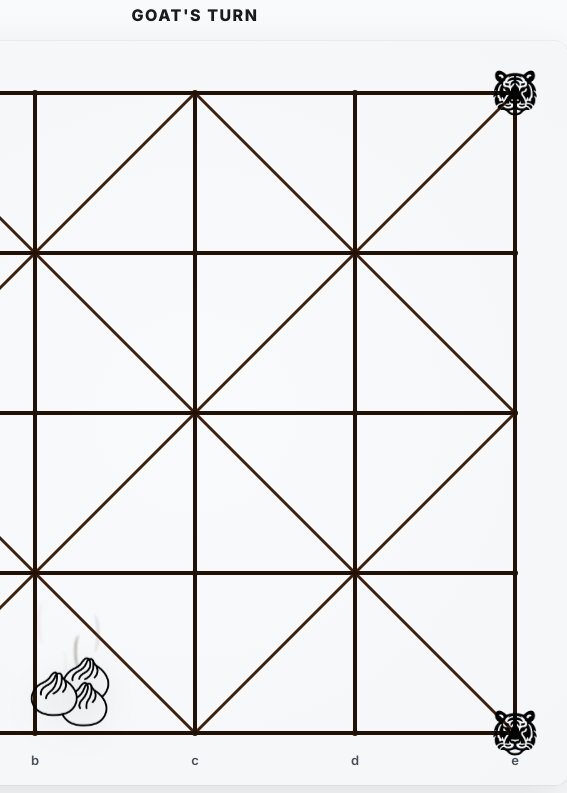
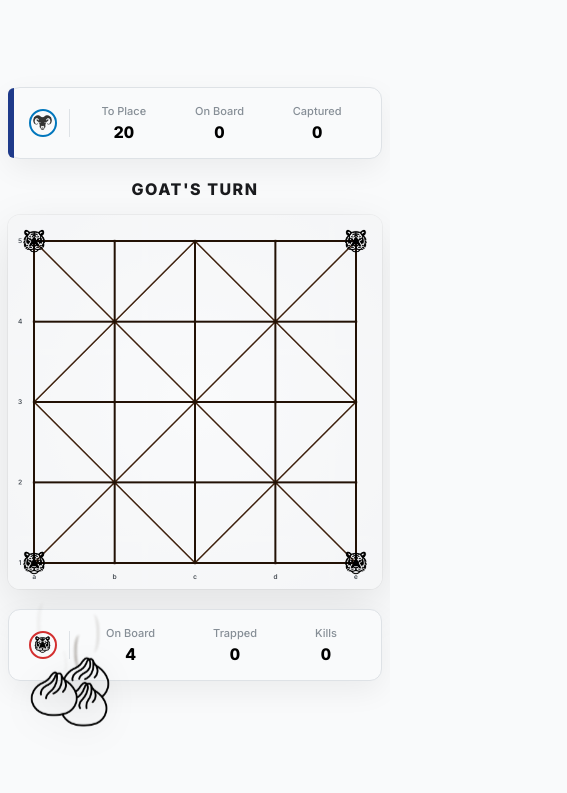
Before and after one commit to bishalzy/bagchal, a plain HTML site: page index.html in a window 390 px wide. Shown: the part 73-866 px from the top of the page, 567 px wide, since content can reach past the window. After the commit the page ends 844 px from the top, so only its background shows below. Drawn offline with Linux system fonts and the light colour scheme.

Commit message:
minor changes

```diff
--- a/script.js
+++ b/script.js
@@ -293,12 +293,21 @@ let drag = {
 };
 
 function getCanvasCoords(e) {
+    let clientX = e.clientX;
+    let clientY = e.clientY;
+    if (e.touches && e.touches.length > 0) {
+        clientX = e.touches[0].clientX;
+        clientY = e.touches[0].clientY;
+    } else if (e.changedTouches && e.changedTouches.length > 0) {
+        clientX = e.changedTouches[0].clientX;
+        clientY = e.changedTouches[0].clientY;
+    }
     const rect = canvas.getBoundingClientRect();
     const scaleX = canvas.width / rect.width;
     const scaleY = canvas.height / rect.height;
     return {
-        x: (e.clientX - rect.left) * scaleX,
-        y: (e.clientY - rect.top) * scaleY,
+        x: (clientX - rect.left) * scaleX,
+        y: (clientY - rect.top) * scaleY,
     };
 }
 
@@ -308,19 +317,17 @@ function isOwnPiece(pos) {
     return null;
 }
 
-canvas.addEventListener('mousedown', (e) => {
+function handleStart(e) {
     if (state.gameOver) return;
     const { x, y } = getCanvasCoords(e);
     const pos = posFromPixel(x, y);
 
-    // Placement phase: don't start drag, handle on mouseup as click
     if (state.turn === 'bakhra' && state.bakhrasPlaced < MAX_BAKHRA) {
         drag.startX = x; drag.startY = y;
         drag.moved = false;
         return;
     }
 
-    // Movement phase: check if clicking own piece to start drag
     if (pos) {
         const type = isOwnPiece(pos);
         if (type) {
@@ -335,7 +342,6 @@ canvas.addEventListener('mousedown', (e) => {
                 drag.startY = y;
                 drag.moved = false;
 
-                // Select the piece and show legal moves
                 state.selected = pos;
                 state.legalMoves = moves;
                 render();
@@ -343,26 +349,27 @@ canvas.addEventListener('mousedown', (e) => {
             }
         }
     }
-});
+}
 
-canvas.addEventListener('mousemove', (e) => {
+function handleMove(e) {
     const { x, y } = getCanvasCoords(e);
 
     if (drag.active) {
         drag.mouseX = x;
         drag.mouseY = y;
-        // Check if moved enough to count as drag vs click
         if (Math.hypot(x - drag.startX, y - drag.startY) > 5) {
             drag.moved = true;
         }
-        // Redraw board without the dragged piece, then draw it at mouse
         renderDragging();
         canvas.style.cursor = 'grabbing';
         return;
     }
 
-    // Cursor hints when not dragging
-    if (state.gameOver) { canvas.style.cursor = 'default'; return; }
+    if (state.gameOver || (e.type && e.type.startsWith('touch'))) {
+        canvas.style.cursor = 'default';
+        return;
+    }
+
     const hovered = posFromPixel(x, y);
     if (!hovered) { canvas.style.cursor = 'default'; return; }
 
@@ -375,19 +382,16 @@ canvas.addEventListener('mousemove', (e) => {
     } else {
         canvas.style.cursor = isOwnPiece(hovered) ? 'grab' : 'default';
     }
-});
+}
 
-canvas.addEventListener('mouseup', (e) => {
+function handleEnd(e) {
     if (state.gameOver) return;
     const { x, y } = getCanvasCoords(e);
 
-    // --- Drag release ---
     if (drag.active) {
         const wasDragged = drag.moved;
-        // Use forgiving DRAG_RADIUS if the piece was actually dragged, otherwise strict CLICK_RADIUS
         const dropPos = posFromPixel(x, y, wasDragged ? DRAG_RADIUS : CLICK_RADIUS);
 
-        // Reset drag state
         drag.active = false;
         const dragKey = drag.pieceKey;
         drag.pieceKey = null;
@@ -395,7 +399,6 @@ canvas.addEventListener('mouseup', (e) => {
         canvas.style.cursor = 'default';
 
         if (wasDragged && dropPos) {
-            // Try to move to drop position
             if (state.legalMoves.some(m => m.to === dropPos)) {
                 movePiece(dropPos);
                 render();
@@ -403,22 +406,17 @@ canvas.addEventListener('mouseup', (e) => {
             }
         }
 
-        // Invalid drop or click — keep selection, snap back
         render();
         return;
     }
 
-    // --- Click handling (non-drag) ---
     const pos = posFromPixel(x, y, CLICK_RADIUS);
     if (!pos) return;
     let acted = false;
 
-    // Placement phase
     if (state.turn === 'bakhra' && state.bakhrasPlaced < MAX_BAKHRA) {
         acted = placeGoat(pos);
-    }
-    // Movement phase click (select or move)
-    else {
+    } else {
         if (state.selected) {
             if (state.legalMoves.some(m => m.to === pos)) {
                 acted = movePiece(pos);
@@ -435,9 +433,11 @@ canvas.addEventListener('mouseup', (e) => {
     }
 
     if (acted) render();
-});
+}
 
-// Cancel drag if mouse leaves canvas
+canvas.addEventListener('mousedown', handleStart);
+canvas.addEventListener('mousemove', handleMove);
+canvas.addEventListener('mouseup', handleEnd);
 canvas.addEventListener('mouseleave', () => {
     if (drag.active) {
         drag.active = false;
@@ -447,6 +447,11 @@ canvas.addEventListener('mouseleave', () => {
         render();
     }
 });
+
+// Touch Events for Mobile support
+canvas.addEventListener('touchstart', (e) => { e.preventDefault(); handleStart(e); }, { passive: false });
+canvas.addEventListener('touchmove', (e) => { e.preventDefault(); handleMove(e); }, { passive: false });
+canvas.addEventListener('touchend', (e) => { e.preventDefault(); handleEnd(e); }, { passive: false });
 
 function drawBoard() {
     // Background
--- a/style.css
+++ b/style.css
@@ -110,6 +110,8 @@ body {
 
 /* ---- Side Panels ---- */
 .panel {
+    display: flex;
+    flex-direction: column;
     position: relative;
     width: 250px;
     background: var(--bg-secondary);
@@ -220,6 +222,7 @@ body {
 }
 
 .board-wrapper {
+    max-width: 100vw; /* Prevent overflow on small screens */
     border-radius: var(--radius);
     overflow: hidden;
     background: var(--bg-secondary);
@@ -231,6 +234,10 @@ body {
 #gameCanvas {
     display: block;
     cursor: pointer;
+    max-width: 100%;
+    height: auto;
+    touch-action: none; /* Crucial for mobile drag */
+    -webkit-tap-highlight-color: transparent;
 }
 
 /* ---- Game Over Overlay ---- */
@@ -479,26 +486,49 @@ body {
 }
 
 /* ---- Responsive ---- */
-@media (max-width: 900px) {
+@media (max-width: 1100px) {
     .game-area {
         flex-direction: column;
-        gap: 14px;
-        padding: 12px;
+        gap: 20px;
+        padding: 16px;
     }
     .panel {
         width: 100%;
-        max-width: 400px;
+        max-width: 640px; /* Match board size */
         flex-direction: row;
+        align-items: center;
+        padding: 16px 20px;
+    }
+    .panel-header {
+        margin-bottom: 0;
+        margin-right: 20px;
+        padding-bottom: 0;
+        border-bottom: none;
+        border-right: 1px solid var(--border);
+        padding-right: 20px;
+    }
+    /* Move both active bars to left on mobile layout for consistency */
+    .panel-right::before {
+        left: -1px;
+        right: auto;
+        border-radius: var(--radius) 0 0 var(--radius);
     }
     .panel .stat-grid {
         flex-direction: row;
         gap: 20px;
+        flex: 1;
+        justify-content: space-around;
     }
-    .stat { flex-direction: column; gap: 2px; }
+    .stat { flex-direction: column; gap: 4px; text-align: center; }
+    .panel-log { display: none; } /* Hide logs on mobile to preserve vertical space */
 }
 
 @media (max-width: 500px) {
-    .panel { display: none; }
+    .panel-header h2 { display: none; } /* Hide text, keep icon */
+    .panel-header { margin-right: 12px; padding-right: 12px; }
+    .panel .stat-grid { gap: 10px; }
+    .stat-label { font-size: 11px; }
+    .stat-value { font-size: 16px; }
     .header { padding: 10px 16px; }
     .game-area { padding: 8px; }
 }
```
